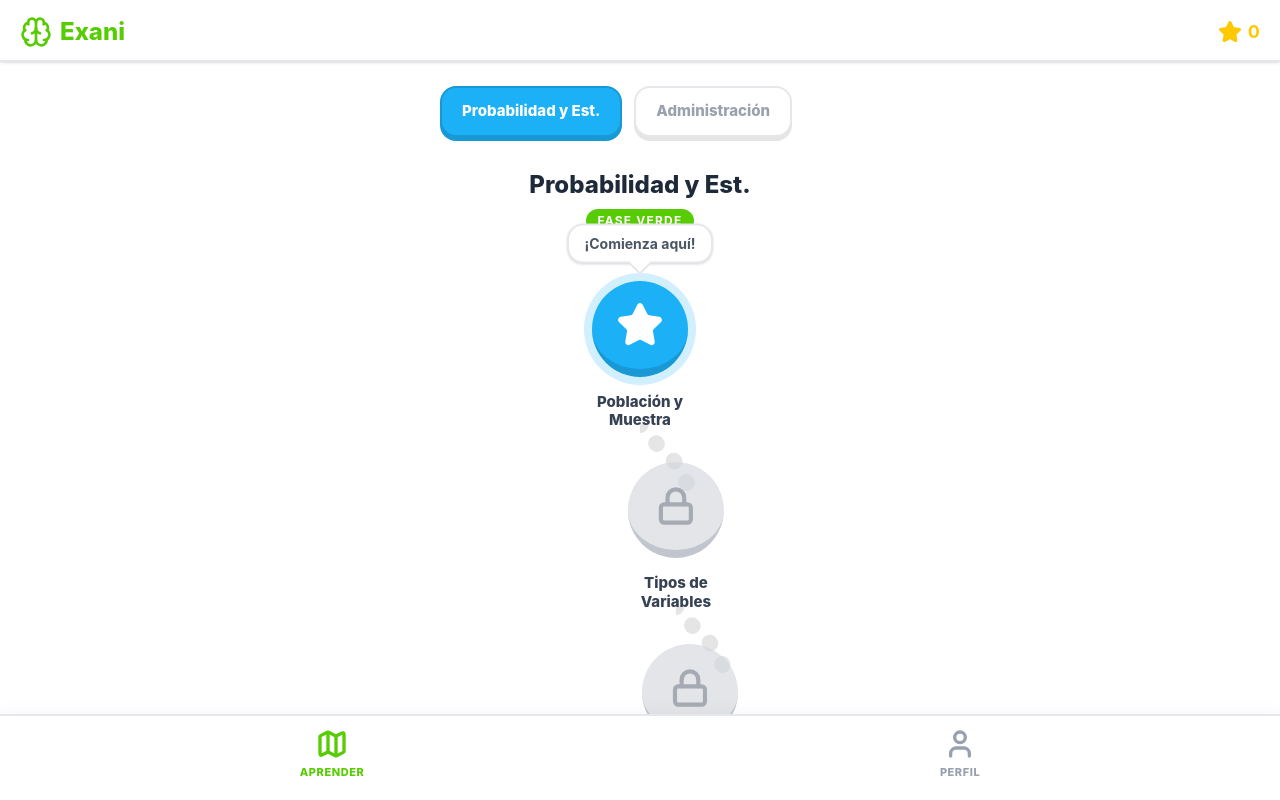
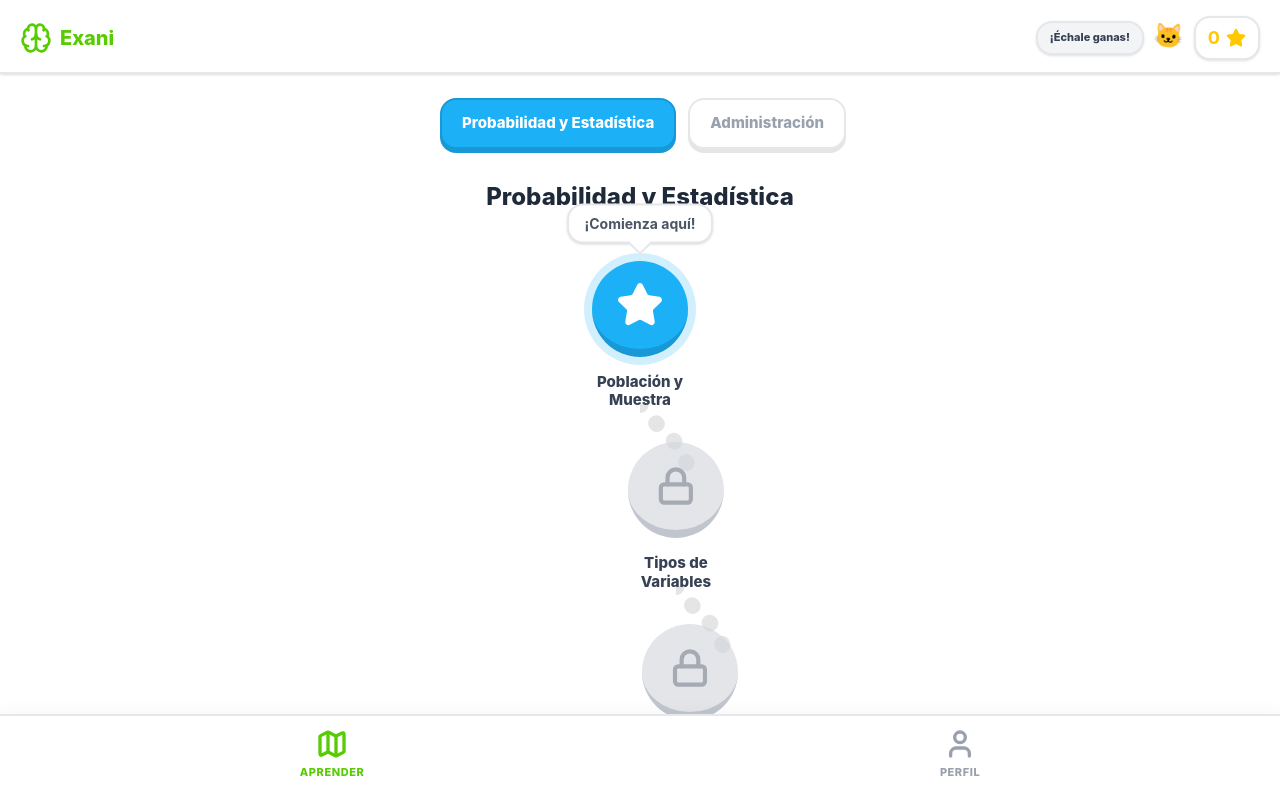
Before and after one commit to Oscarjrdz/examen, a React (Vite) app: page / in a window 1280 px wide. Both pictures are taken after typing "Sample", "Sample123" into the empty fields and a click on the button "ENTRAR". Shown: the top 800 px of the page. Built offline with nearby package versions, Linux system fonts and the light colour scheme.

Commit message:
UI: Add animated Cat Mascot to TopBar showing motivation phrases, and remove Map title badge

```diff
--- a/src/App.tsx
+++ b/src/App.tsx
@@ -37,6 +37,59 @@ const LOCAL_DICTIONARY: Record<string, string> = {
   "robbins": "Stephen P. Robbins es el autor del famoso libro 'Administración', usado en todo el mundo y bibliografía oficial del EXANI-II.",
   "ceneval": "Centro Nacional de Evaluación para la Educación Superior. Diseñan y aplican el EXANI-II a nivel nacional.",
   "exani": "Examen Nacional de Ingreso a la Educación Superior. Evalúa competencias básicas y módulos de especialidad."
+};
+
+const CatMascot = ({ userName }: { userName: string | null }) => {
+  const [message, setMessage] = useState('');
+
+  useEffect(() => {
+    const defaultName = userName ? userName : 'campeón';
+    const phrases = [
+      `¡Tú puedes, ${defaultName}!`,
+      "¡Vas muy bien!",
+      "¡Échale ganas!",
+      "¡Un nivel más!",
+      "¡No te rindas!",
+      "¡Eres genial!"
+    ];
+    let currentMsg = phrases[Math.floor(Math.random() * phrases.length)];
+    setMessage(currentMsg);
+
+    const interval = setInterval(() => {
+      let newMsg;
+      do {
+        newMsg = phrases[Math.floor(Math.random() * phrases.length)];
+      } while (newMsg === currentMsg);
+      currentMsg = newMsg;
+      setMessage(newMsg);
+    }, 5000);
+    return () => clearInterval(interval);
+  }, [userName]);
+
+  if (!userName) return null;
+
+  return (
+    <div className="flex items-center gap-2 shrink-0">
+      <AnimatePresence mode="wait">
+        <motion.div
+          key={message}
+          initial={{ opacity: 0, y: 5 }}
+          animate={{ opacity: 1, y: 0 }}
+          exit={{ opacity: 0, y: -5 }}
+          className="bg-gray-100 text-gray-700 text-[11px] font-extrabold px-3 py-1.5 rounded-2xl border-2 border-gray-200 shadow-sm whitespace-nowrap hidden min-[350px]:block"
+        >
+          {message}
+        </motion.div>
+      </AnimatePresence>
+      <motion.div
+        animate={{ rotate: [0, -10, 10, -10, 10, 0], y: [0, -4, 0] }}
+        transition={{ repeat: Infinity, duration: 4, repeatDelay: 1 }}
+        className="text-2xl origin-bottom"
+      >
+        🐱
+      </motion.div>
+    </div>
+  );
 };
 
 export default function App() {
@@ -225,12 +278,13 @@ export default function App() {
 
   const TopBar = () => (
     <div className="sticky top-0 z-50 bg-white/90 backdrop-blur-md border-b-2 border-gray-200 px-5 pt-[max(1rem,env(safe-area-inset-top))] pb-3 flex justify-between items-center shadow-sm shrink-0">
-      <div className="font-extrabold text-[#58CC02] text-2xl flex items-center gap-2">
-        <Brain className="w-8 h-8" /> Exani
+      <div className="font-extrabold text-[#58CC02] flex items-center gap-2 text-xl">
+        <Brain className="w-8 h-8 shrink-0" /> <span className="hidden sm:inline">Exani</span>
       </div>
-      <div className="flex items-center gap-4 font-bold text-gray-500 text-lg">
-        <div className="flex items-center gap-1.5 text-[#FFC800]">
-          <Star className="w-6 h-6 fill-current" /> {xp}
+      <div className="flex items-center gap-3 font-bold text-gray-500 text-lg">
+        <CatMascot userName={currentUser} />
+        <div className="flex items-center gap-1.5 text-[#FFC800] bg-white border-2 border-gray-200 px-3 py-1.5 rounded-2xl shadow-sm">
+          {xp} <Star className="w-5 h-5 fill-current" />
         </div>
       </div>
     </div>
@@ -264,9 +318,6 @@ export default function App() {
 
         <div className="text-center mt-4 mb-8 px-2">
           <h2 className="text-2xl font-extrabold text-gray-800">{activeSub.title}</h2>
-          <div className="inline-block mt-2 font-bold px-3 py-1 rounded-full text-white text-xs uppercase tracking-widest" style={{backgroundColor: colors.main}}>
-             Fase {colors.name}
-          </div>
         </div>
 
         <div className="flex flex-col items-center gap-8 relative w-full pt-4">
--- a/src/data/syllabus.ts
+++ b/src/data/syllabus.ts
@@ -26,7 +26,7 @@ export type Subject = {
 export const subjects: Subject[] = [
   {
     id: "probabilidad",
-    title: "Probabilidad y Est.",
+    title: "Probabilidad y Estadística",
     description: "Estadística, Población, Conjuntos, Normal, etc.",
     levels: [
       {
```
